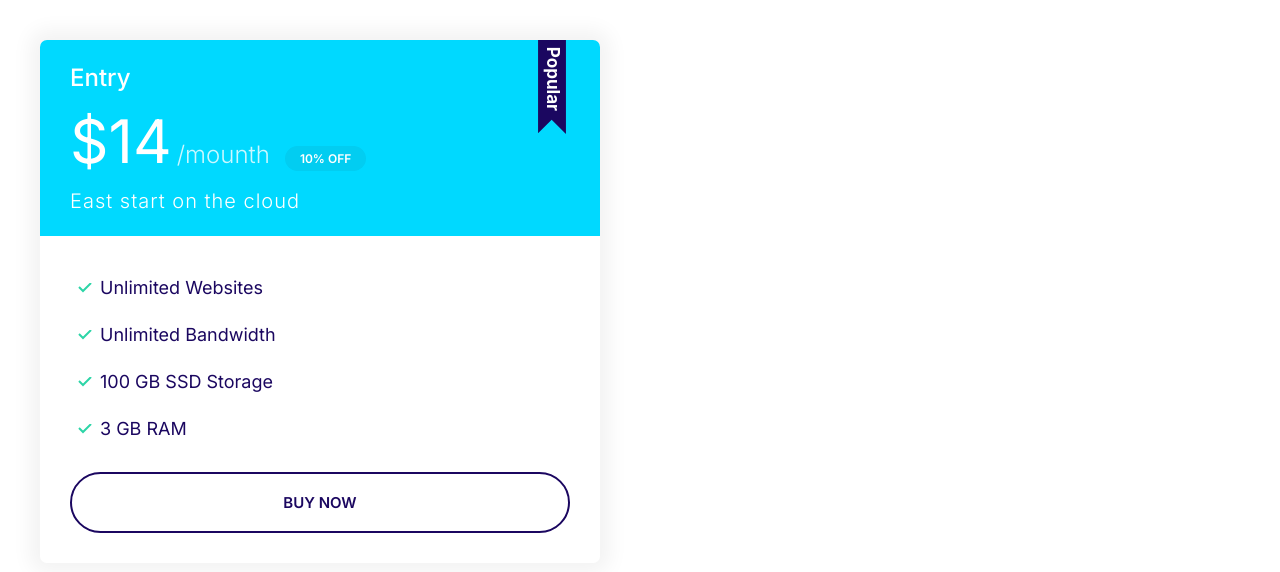
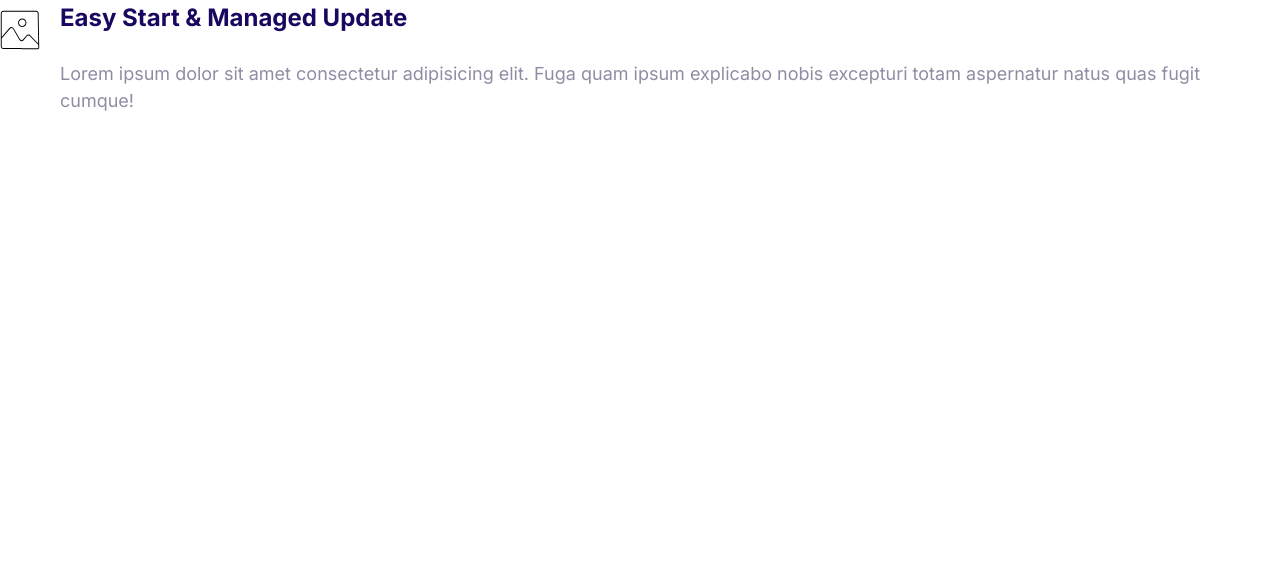
Before and after one commit to mrghorbanik/moshify, a plain HTML site: page index.html in a window 1280 px wide. Drawn offline with Linux system fonts and the light colour scheme.

Commit message:
Built media object component

```diff
--- a/css/styels.css
+++ b/css/styels.css
@@ -363,3 +363,19 @@ color: #fff;
         font-size: 1.6rem;
     }
 }
+
+/* media */
+
+.media {
+    display: flex;
+
+}
+.media__title {
+    margin-top: 0;
+}
+.media__body {
+    margin: 0 2rem;
+}
+.media__image{
+    margin-top: 1rem;
+}
--- a/index.html
+++ b/index.html
@@ -14,26 +14,19 @@
     <link rel="stylesheet" href="css/styels.css" />
   </head>
   <body>
-    <div style="width: 50%; padding: 4rem">
-      <div class="plan plan--papular">
-        <div class="card card--secondary">
-          <header class="card__header">
-            <h3 class="plan__name">Entry</h3>
-            <span class="plan__price">$14</span>
-            <span class="plan__billing-cycle">/mounth</span>
-            <span class="badge badge--secondary badge--small">10% OFF</span>
-            <span class="plan__description">East start on the cloud</span>
-          </header>
-          <div class="card__body">
-            <ul class="list list--tick">
-              <li class="list__item">Unlimited Websites</li>
-              <li class="list__item">Unlimited Bandwidth</li>
-              <li class="list__item">100 GB SSD Storage</li>
-              <li class="list__item">3 GB RAM</li>
-            </ul>
-            <button class="btn btn--outline btn--block">Buy Now</button>
-          </div>
-        </div>
+    <div class="media">
+      <div class="media__image">
+        <svg class="icon icon--primary">
+          <use xlink:href="images/sprite.svg#snap"></use>
+        </svg>
+      </div>
+      <div class="media__body">
+        <h3 class="media__title">Easy Start & Managed Update</h3>
+        <p>
+          Lorem ipsum dolor sit amet consectetur adipisicing elit. Fuga quam
+          ipsum explicabo nobis excepturi totam aspernatur natus quas fugit
+          cumque!
+        </p>
       </div>
     </div>
   </body>
```
Also changed, not shown: components/media object.html (added, +14 -0 lines).
